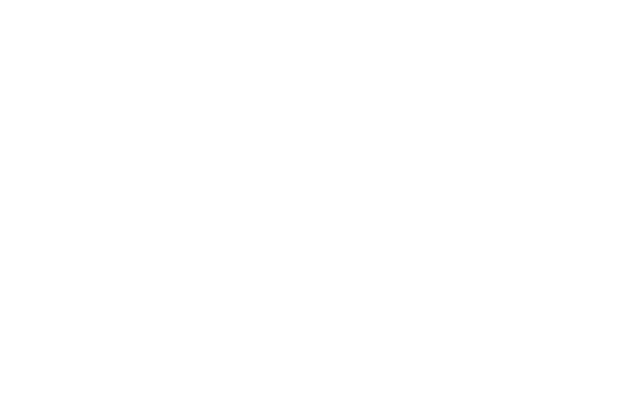
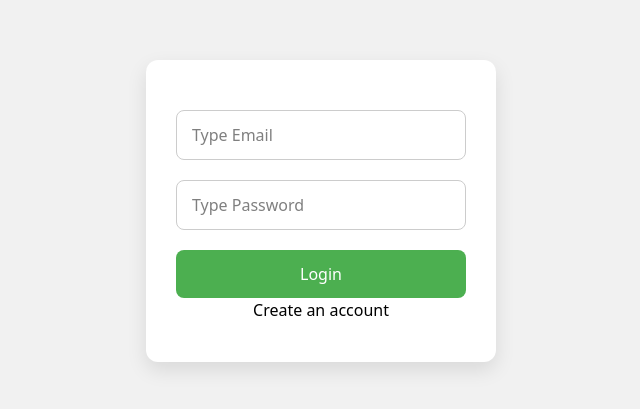
Before and after one commit to Priyanz1/URL-Shortner, a React (Vite) app in the folder Frontend/: page /login in a window 1280 px wide. Before the commit this address had no page. Shown: the part 189-598 px from the top of the page, without its empty margins (319-959 px from the left). Built offline with nearby package versions, Linux system fonts and the light colour scheme.

Commit message:
Refactor frontend routes to remove '/api' prefix and update navigation paths in UserWrapper, Login, and Register components for consistency with backend routes.

```diff
--- a/Frontend/src/App.jsx
+++ b/Frontend/src/App.jsx
@@ -1,5 +1,3 @@
-
-
 import Register from "./pages/Register"
 import Login from "./pages/Login"
 import Form from "./pages/Form"
@@ -12,9 +10,9 @@
   return (
     <Routes>
       <Route path="/" element={<Home />} />
-      <Route path="/api/Login" element={<Login />} />
-      <Route path="/api/Register" element={<Register />} />
-      <Route path="/api/create" element={
+      <Route path="/login" element={<Login />} />
+      <Route path="/register" element={<Register />} />
+      <Route path="/create" element={
         <UserWrapper>
           <Form/>
         </UserWrapper>
--- a/Frontend/src/Wrapper/UserWrapper.jsx
+++ b/Frontend/src/Wrapper/UserWrapper.jsx
@@ -10,7 +10,7 @@
     const navigate=useNavigate();
    useEffect(()=>{
     if(!token){
-      navigate("/api/Login");
+      navigate("/login");
       // return;
   }
 
@@ -26,7 +26,7 @@
     }).catch((err) => {
       console.error(err);
       localStorage.removeItem('token');
-      navigate('/api/Login');
+      navigate('/login');
     });
    }, [token]);
 
--- a/Frontend/src/pages/Home.jsx
+++ b/Frontend/src/pages/Home.jsx
@@ -12,13 +12,13 @@
 
         <div className="flex gap-4 justify-center">
           <Link
-            to="/api/Login"
+            to="/login"
             className="px-6 py-2 rounded-xl bg-blue-600 text-white font-semibold hover:bg-blue-700"
           >
             Login
           </Link>
           <Link
-            to="/api/Register"
+            to="/register"
             className="px-6 py-2 rounded-xl bg-green-600 text-white font-semibold hover:bg-green-700"
           >
             Register
--- a/Frontend/src/pages/Login.jsx
+++ b/Frontend/src/pages/Login.jsx
@@ -34,7 +34,7 @@
       setMessage(response.data.msg);
       setError(false);
 
-      navigate("/api/create");
+      navigate("/create");
     } catch (err) {
       setError(true);
       if (err.response && err.response.data) {
@@ -72,7 +72,7 @@
           {loading ? "Logging in..." : "Login"}
         </button>
 
-        <Link to="/api/Register">Create an account</Link>
+        <Link to="/register">Create an account</Link>
 
         {message && (
           <div className={`message ${error ? 'error' : 'success'}`}>
--- a/Frontend/src/pages/Register.jsx
+++ b/Frontend/src/pages/Register.jsx
@@ -31,7 +31,7 @@
             setError(false);
 
 
-            navigate("/api/Login");
+            navigate("/login");
         } catch (err) {
             setError(true);
             if (err.response && err.response.data) {
@@ -75,7 +75,7 @@
                 />
                 <button type="submit" className="button">Register</button>
 
-                <Link to="/api/Login">Login to your account</Link>
+                <Link to="/login">Login to your account</Link>
 
                 {message && (
                     <div className={`message ${error ? 'error' : 'success'}`}>
```
Also changed, not shown: 1 other file (tests, documents, lock files or other folders).
